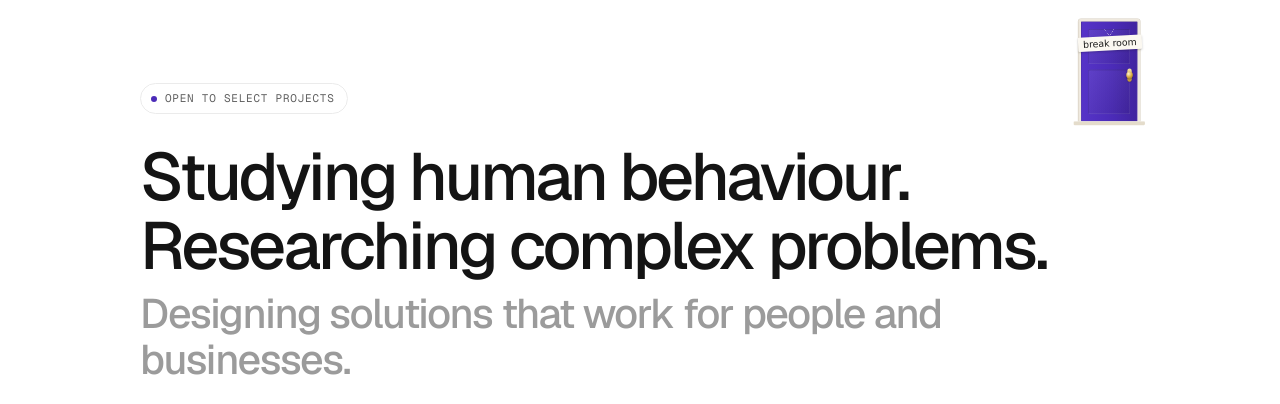
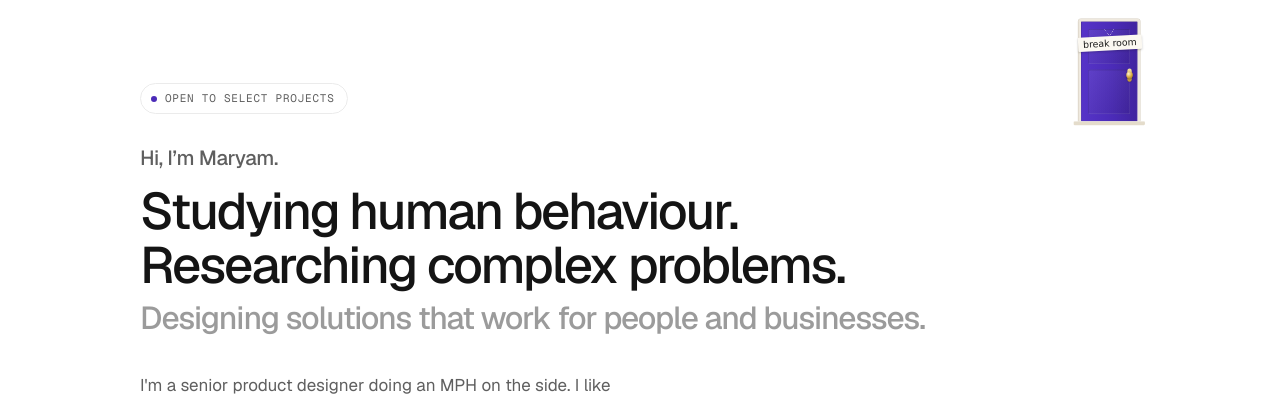
Before and after one commit to maryam-ay/portfolio-v4, a plain HTML site: page index.html in a window 1280 px wide. Shown: the part 85-489 px from the top of the page. Drawn offline with nearby package versions, Linux system fonts and the light colour scheme; a web font is replaced by a local one.

Commit message:
Add greeting above headline and reduce headline size

```diff
--- a/index.html
+++ b/index.html
@@ -269,7 +269,8 @@
 
   /* Hero */
   .hero{padding:168px 0 0}
-  .hero h1{font-weight:500;font-size:clamp(2.5rem,5.2vw,4.25rem);line-height:1.04;letter-spacing:-.045em;margin-top:28px}
+  .hero .hello{margin-top:28px;font-size:clamp(1.05rem,1.6vw,1.3rem);font-weight:500;letter-spacing:-.02em;color:var(--soft)}
+.hero h1{font-weight:500;font-size:clamp(2rem,4vw,3.25rem);line-height:1.06;letter-spacing:-.04em;margin-top:10px}
   .hero h1 span{display:block;color:var(--muted);font-size:.62em;line-height:1.12;letter-spacing:-.035em;margin-top:.25em;max-width:none}
   .hero .under{display:grid;grid-template-columns:1fr auto;gap:48px;align-items:end;margin-top:36px}
   .hero .under p{color:var(--soft);font-size:17px;max-width:46ch}
@@ -609,7 +610,8 @@
       <span class="room"><span class="mono">come in</span></span>
       <span class="panel"><span class="in1"></span><span class="in2"></span><span class="knob"></span><span class="sign">break room</span></span>
     </a>
-    <h1 class="rise" style="animation-delay:.08s">Studying human behaviour.<br> Researching complex problems.<br> <span>Designing solutions that work for people and businesses.</span></h1>
+    <p class="hello rise" style="animation-delay:.06s">Hi, I&rsquo;m Maryam.</p>
+      <h1 class="rise" style="animation-delay:.08s">Studying human behaviour.<br> Researching complex problems.<br> <span>Designing solutions that work for people and businesses.</span></h1>
     <div class="under rise" style="animation-delay:.16s">
       <p>I'm a senior product designer doing an MPH on the side. I like taking a product from the messy research stage to screens people actually use, and if I have to code a version myself to prove an idea works, I will.</p>
       <div class="acts">
```
